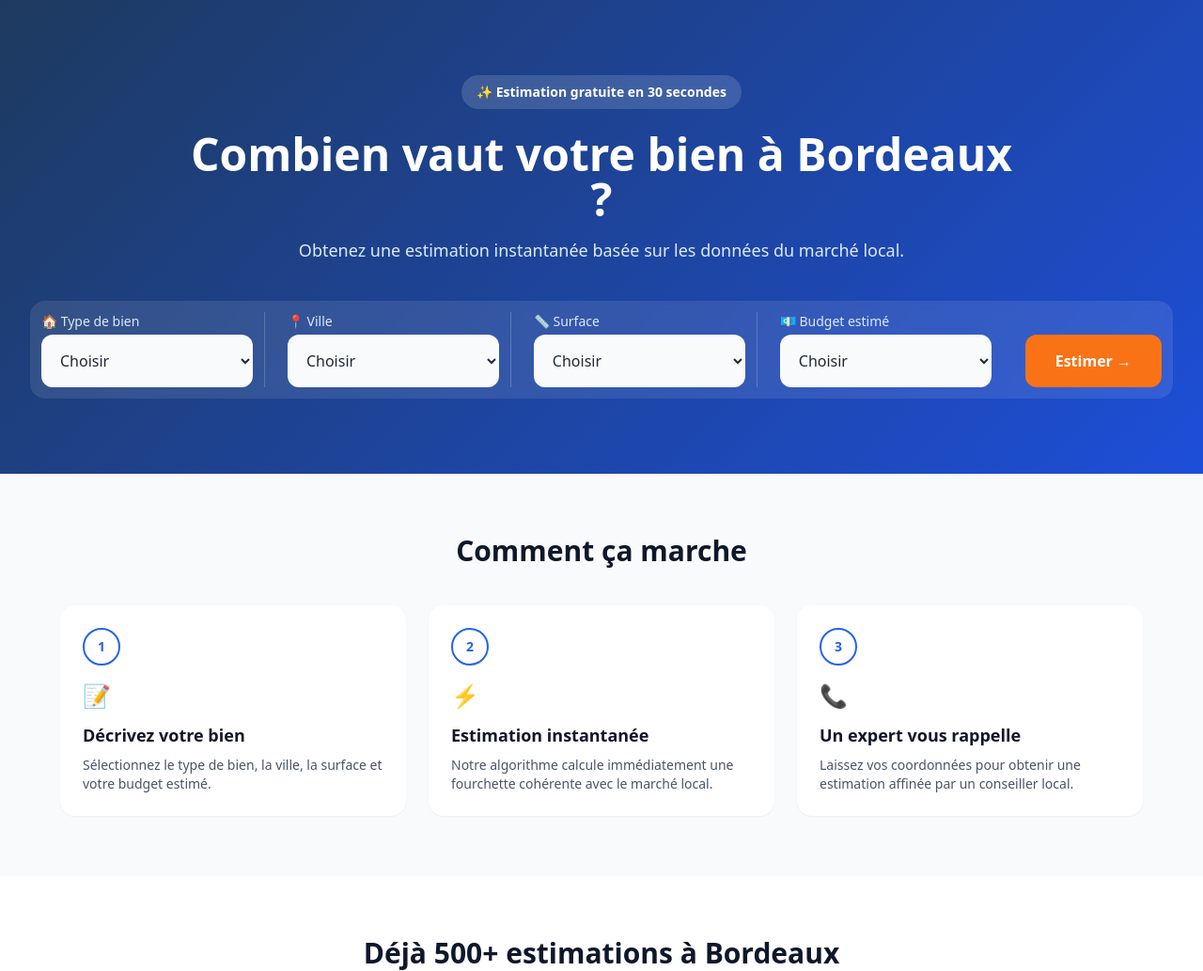
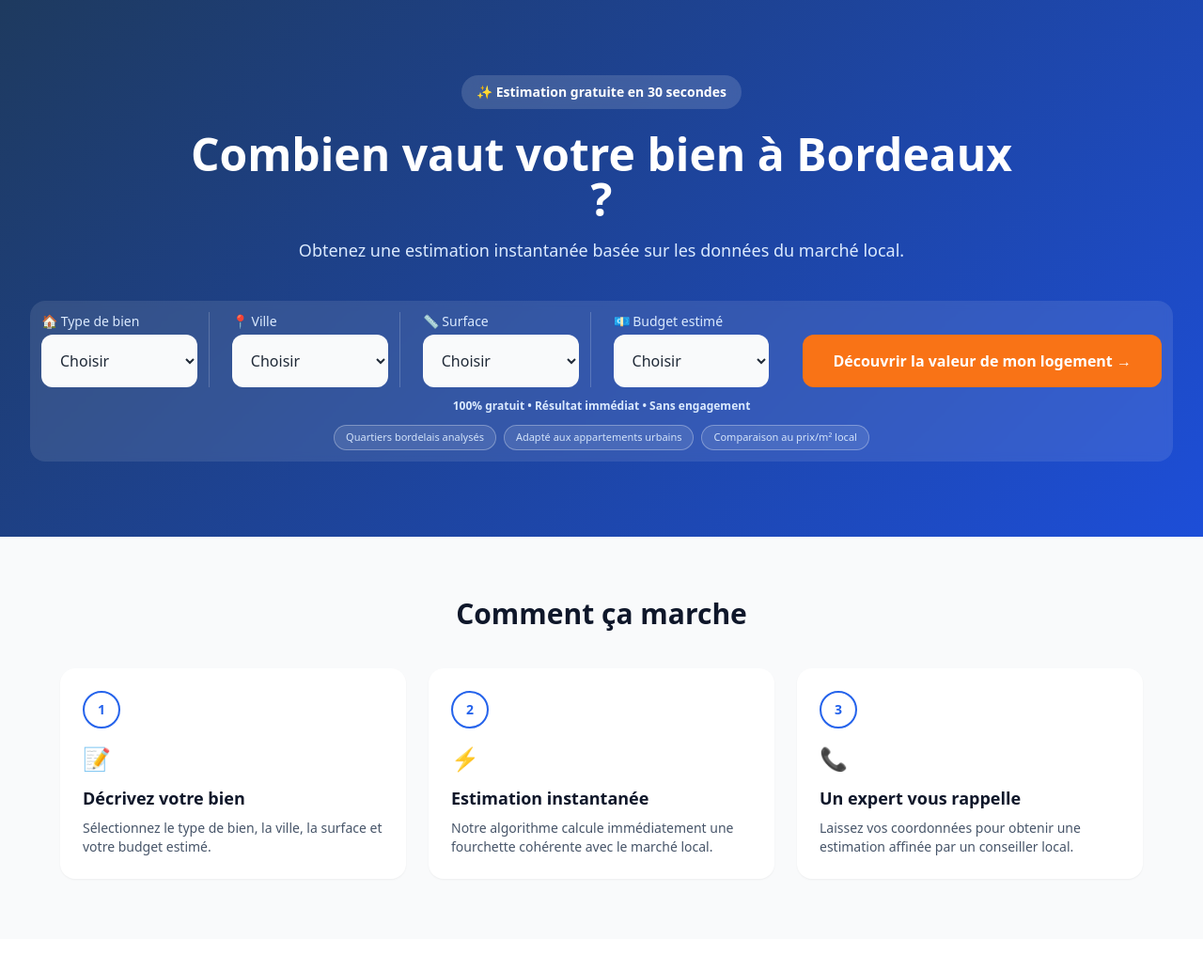
Before and after one commit to olimcfly/estimation-immobilier-bordeaux, a PHP site: page / in a window 1280 px wide. Shown: the top 1033 px of the page at 94% size. Run offline with PHP 8.4, Linux system fonts and the light colour scheme; some libraries are stand-ins or nearby versions.

Commit message:
feat: optimise CTA et réassurance sur la landing

```diff
--- a/index.php
+++ b/index.php
@@ -113,10 +113,18 @@ if (!is_array($villes) || $villes === []) {
 
                         <div class="w-full lg:w-auto lg:pl-3">
                             <label class="mb-1 hidden text-sm font-medium text-blue-100 lg:block">&nbsp;</label>
-                            <button type="submit" class="h-[56px] w-full rounded-xl bg-orange-500 px-8 text-base font-bold text-white transition hover:bg-orange-600 focus:outline-none focus:ring-2 focus:ring-orange-300 lg:w-auto">
-                                Estimer →
+                            <button id="hero-cta-submit" type="submit" class="h-[56px] w-full rounded-xl bg-orange-500 px-8 text-base font-bold text-white transition hover:bg-orange-600 focus:outline-none focus:ring-2 focus:ring-orange-300 lg:w-auto">
+                                Obtenir mon estimation instantanée →
                             </button>
                         </div>
+                    </div>
+                    <p class="mt-3 text-center text-xs font-semibold text-blue-100">
+                        100% gratuit • Résultat immédiat • Sans engagement
+                    </p>
+                    <div class="mt-3 flex flex-wrap items-center justify-center gap-2 text-[11px] font-medium text-blue-100/95">
+                        <span class="rounded-full border border-white/30 bg-white/10 px-3 py-1">Quartiers bordelais analysés</span>
+                        <span class="rounded-full border border-white/30 bg-white/10 px-3 py-1">Adapté aux appartements urbains</span>
+                        <span class="rounded-full border border-white/30 bg-white/10 px-3 py-1">Comparaison au prix/m² local</span>
                     </div>
                     <p id="form-feedback" class="mt-3 hidden text-sm font-medium text-red-200"></p>
                 </form>
@@ -231,6 +239,7 @@ if (!is_array($villes) || $villes === []) {
                                 <input id="prenom" name="prenom" type="text" placeholder="Prénom" required class="w-full rounded-xl border border-slate-200 bg-white px-4 py-3 text-sm focus:border-blue-500 focus:outline-none">
                                 <input id="telephone" name="telephone" type="tel" placeholder="Téléphone" required class="w-full rounded-xl border border-slate-200 bg-white px-4 py-3 text-sm focus:border-blue-500 focus:outline-none">
                                 <button id="contact-submit" type="submit" class="w-full rounded-xl bg-gradient-to-r from-blue-700 to-blue-500 px-4 py-3 font-bold text-white transition hover:from-blue-800 hover:to-blue-600">Me faire rappeler gratuitement →</button>
+                                <p class="text-center text-xs font-medium text-slate-500">Sans engagement • Réponse d'un conseiller local</p>
                             </form>
                         </div>
                         <div id="wizard-dots" class="mt-4 flex items-center justify-center gap-2">
@@ -303,6 +312,7 @@ if (!is_array($villes) || $villes === []) {
 
     <script>
         const form = document.getElementById('estimation-form');
+        const heroCtaSubmit = document.getElementById('hero-cta-submit');
         const feedback = document.getElementById('form-feedback');
         const resultSection = document.getElementById('result-section');
         const recap = document.getElementById('result-recap');
@@ -331,6 +341,34 @@ if (!is_array($villes) || $villes === []) {
         let wizardStep = 0;
 
         let latestEstimation = null;
+
+        const ctaVariants = [
+            'Voir le prix de mon bien à Bordeaux →',
+            'Lancer mon estimation gratuite →',
+            'Obtenir mon estimation instantanée →',
+            'Découvrir la valeur de mon logement →',
+            'Calculer mon prix au m² maintenant →'
+        ];
+
+        const applyCtaVariant = () => {
+            if (!(heroCtaSubmit instanceof HTMLButtonElement)) {
+                return;
+            }
+            const storageKey = 'hero_cta_variant_v1';
+            const storedIndex = Number.parseInt(localStorage.getItem(storageKey) || '', 10);
+            const hasValidStoredIndex = Number.isInteger(storedIndex) && storedIndex >= 0 && storedIndex < ctaVariants.length;
+            const variantIndex = hasValidStoredIndex ? storedIndex : Math.floor(Math.random() * ctaVariants.length);
+
+            if (!hasValidStoredIndex) {
+                localStorage.setItem(storageKey, String(variantIndex));
+            }
+
+            heroCtaSubmit.textContent = ctaVariants[variantIndex];
+            heroCtaSubmit.dataset.ctaVariant = `v${variantIndex + 1}`;
+            heroCtaSubmit.title = 'Estimation immobilière gratuite, immédiate et sans engagement';
+        };
+
+        applyCtaVariant();
 
         const surfaceLabels = {
             lt30: 'Moins de 30 m²',
```
